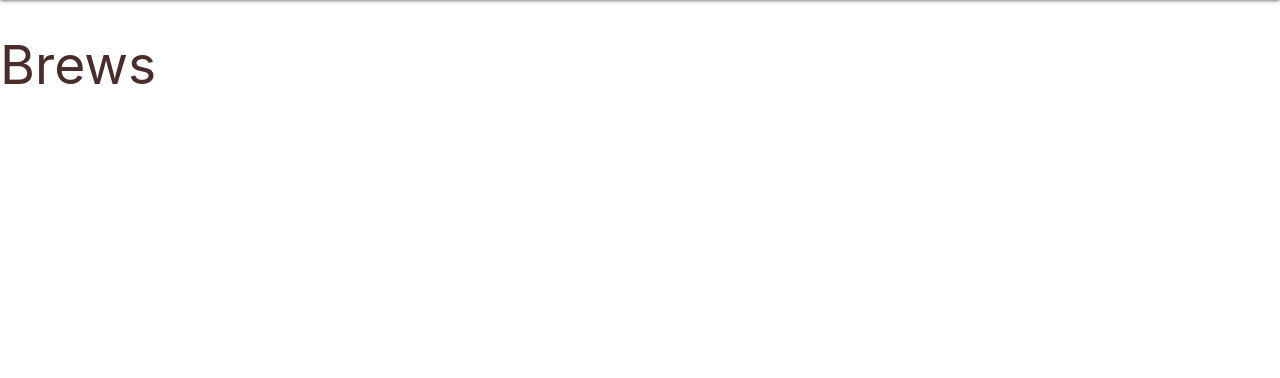
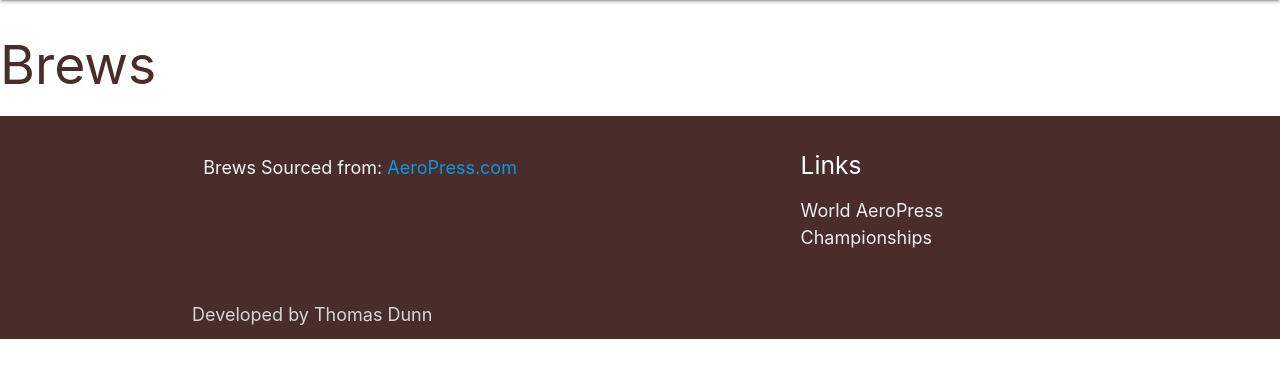
Before and after one commit to tdunn891/aeropress-hub, a Flask app: page / in a window 1280 px wide. Shown: the part 64-442 px from the top of the page. Run offline with Flask 2, Linux system fonts and the light colour scheme; data that the repository does not hold is empty; some libraries are stand-ins or nearby versions.

Commit message:
Add footer

```diff
--- a/static/css/base.css
+++ b/static/css/base.css
@@ -12,3 +12,7 @@ nav {
 #container {
    margin-left: 5%;
 }
+
+footer {
+   background-color: #4a2c2a !important;
+}
--- a/templates/base.html
+++ b/templates/base.html
@@ -53,6 +53,28 @@
    </script>
    {% block additional_scripts %}
    {% endblock %}
+   <footer class="page-footer">
+      <div class="container">
+         <div class="row">
+            <div class="col l6 s12">
+               <!-- <h5 class="white-text">Footer</h5> -->
+               <p class="grey-text text-lighten-4">Brews Sourced from: <a href="https://www.aeropress.com/" target="_blank">AeroPress.com</a></p>
+            </div>
+            <div class="col l4 offset-l2 s12">
+               <h5 class="white-text">Links</h5>
+               <ul>
+                  <li><a class="grey-text text-lighten-3" href="https://www.worldaeropresschampionship.com/" target="_blank">World AeroPress Championships</a></li>
+               </ul>
+            </div>
+         </div>
+      </div>
+      <div class="footer-copyright">
+         <div class="container">
+            Developed by Thomas Dunn
+            <!-- <a class="grey-text text-lighten-4 right" href="#!">More Links</a> -->
+         </div>
+      </div>
+   </footer>
 </body>
 
 </html>
```
